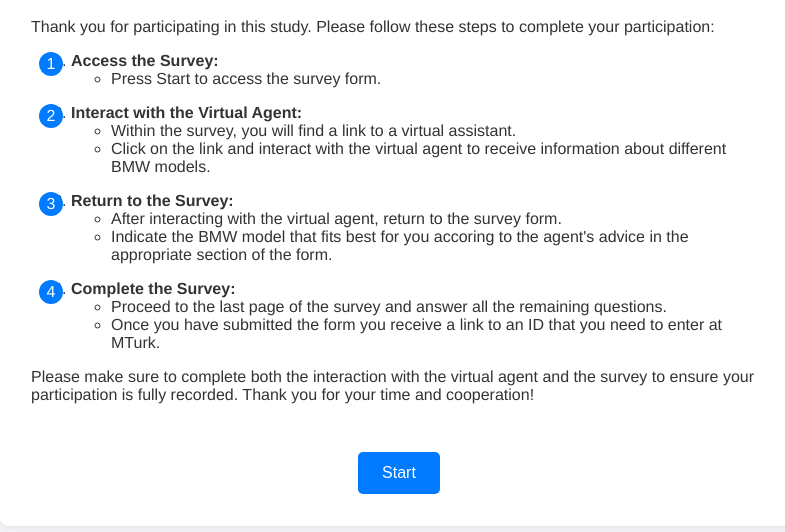
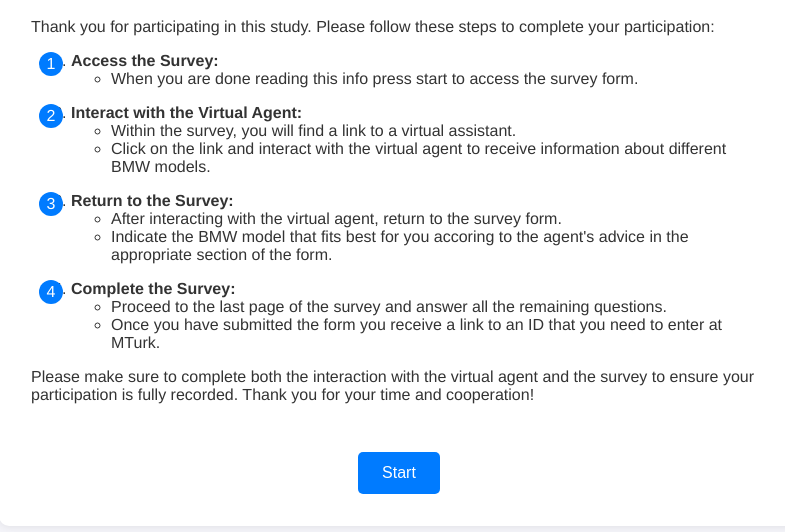
Before and after one commit to FacundoBeyrle/MA_experiment, a website: page index.html in a window 1280 px wide. Shown: the part 184-716 px from the top of the page, without its empty margins (241-1026 px from the left). Drawn offline with Linux system fonts and the light colour scheme.

Commit message:
instructions

```diff
--- a/index.html
+++ b/index.html
@@ -52,7 +52,7 @@
         <ol class="custom-counter">
             <li><strong>Access the Survey:</strong>
                 <ul>
-                    <li>Press Start to access the survey form.</li>
+                    <li>When you are done reading this info press start to access the survey form.</li>
                 </ul>
             </li>
             <li><strong>Interact with the Virtual Agent:</strong>
```
